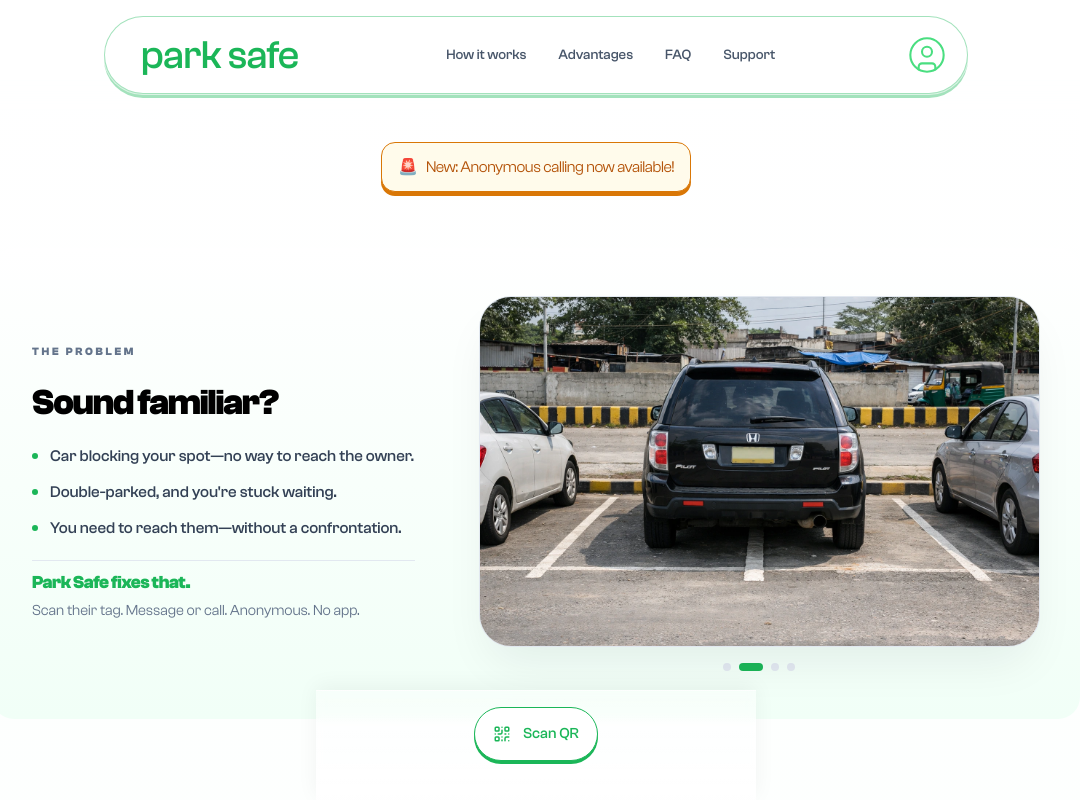
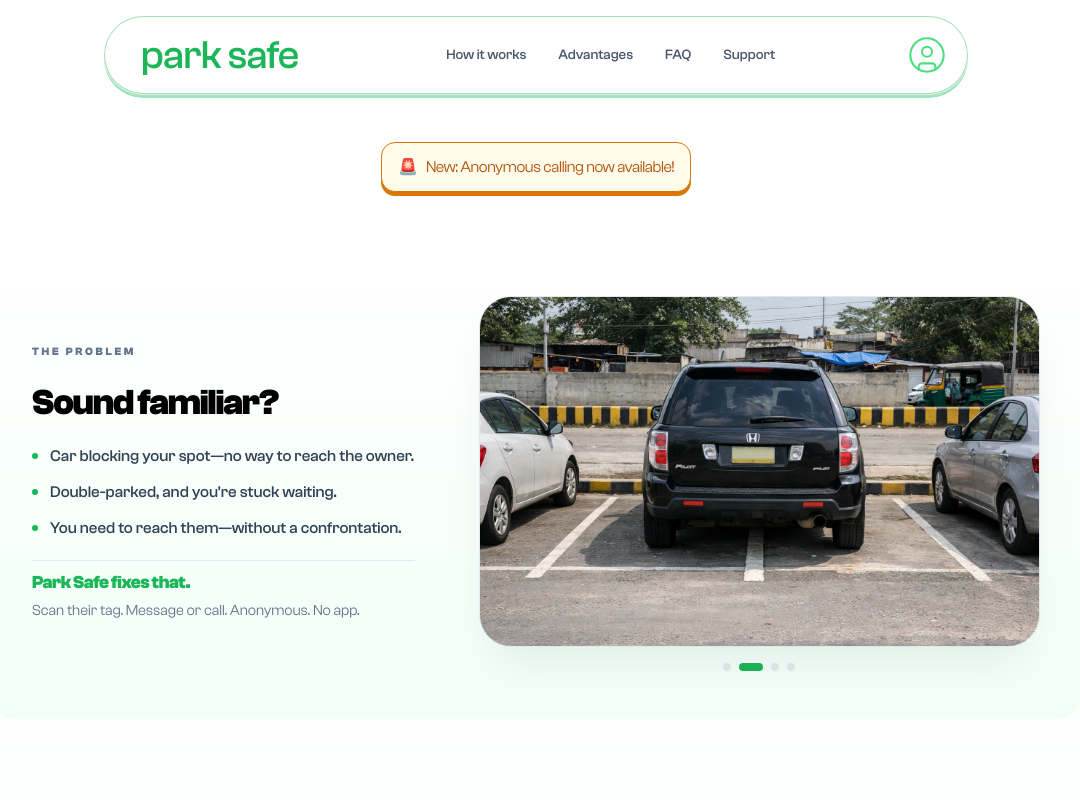
Before and after one commit to tribly-tech/park-safe, a Next.js app: page / in a window 1280 px wide. Shown: the top 800 px of the page, without its empty margins (104-1184 px from the left). Built offline with nearby package versions, Linux system fonts and the light colour scheme; no server answers.

Commit message:
Refactor QR button visibility: hide on all viewports instead of just desktop

```diff
--- a/src/app/page.tsx
+++ b/src/app/page.tsx
@@ -839,8 +839,8 @@
         </div>
       </footer>
 
-      {/* Floating Scan QR Button - desktop only (hidden on mobile) */}
-      <div className="fixed bottom-0 left-1/2 -translate-x-1/2 hidden md:flex backdrop-blur-[5px] bg-gradient-to-t from-white/80 via-white/60 to-white/40 h-[110px] w-full max-w-[440px] items-start justify-center pt-4 z-50 border-t border-white/30 shadow-[0_-4px_20px_rgba(0,0,0,0.05)] pb-safe">
+      {/* Floating Scan QR Button - hidden on all viewports */}
+      <div className="hidden fixed bottom-0 left-1/2 -translate-x-1/2 backdrop-blur-[5px] bg-gradient-to-t from-white/80 via-white/60 to-white/40 h-[110px] w-full max-w-[440px] items-start justify-center pt-4 z-50 border-t border-white/30 shadow-[0_-4px_20px_rgba(0,0,0,0.05)] pb-safe">
         <button
           onClick={handleOpenScanner}
           className="bg-white border-[#1bb658] border-[0.75px] flex gap-3 h-[54px] items-center justify-center px-[18px] py-3 rounded-[74.25px] shadow-[0px_3px_0px_0px_#1bb658] hover:shadow-[0px_5px_0px_0px_#1bb658] hover:-translate-y-0.5 active:shadow-[0px_2px_0px_0px_#1bb658] active:translate-y-0.5 transition-all duration-200"
```
